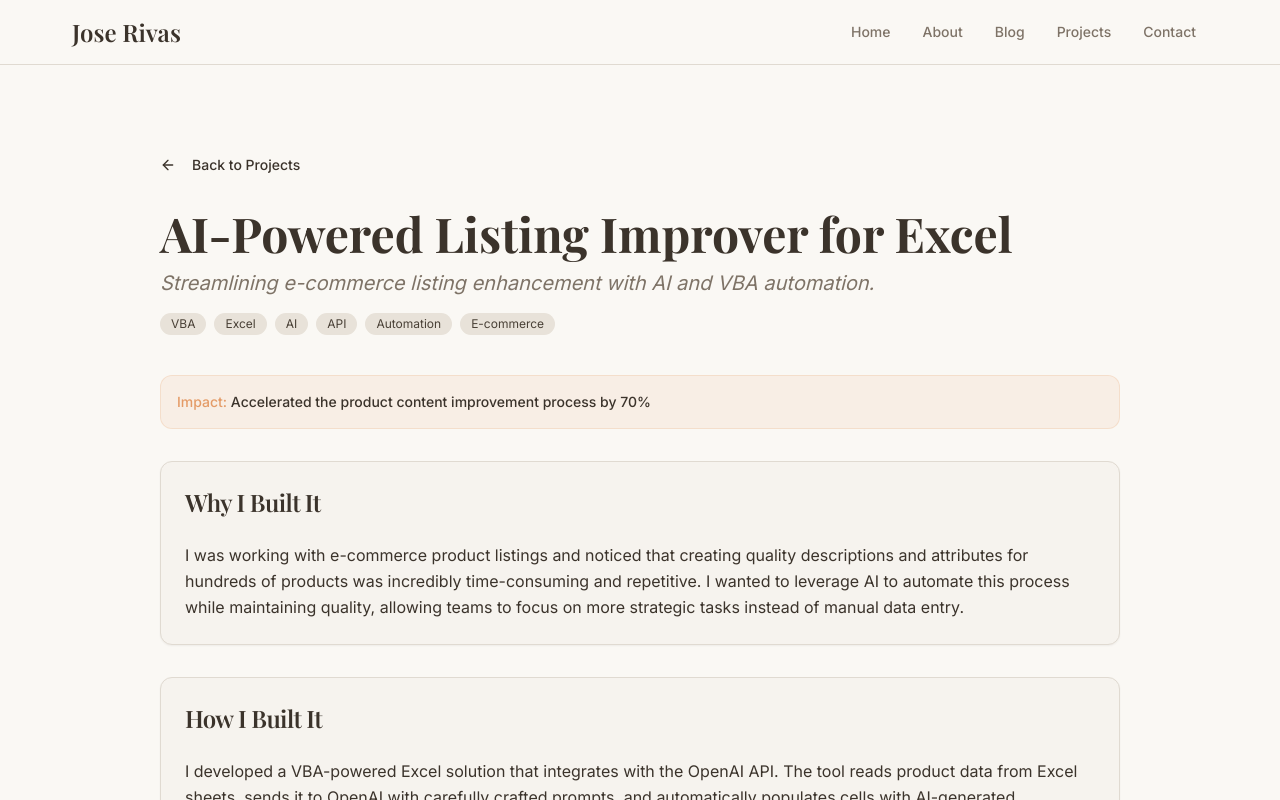
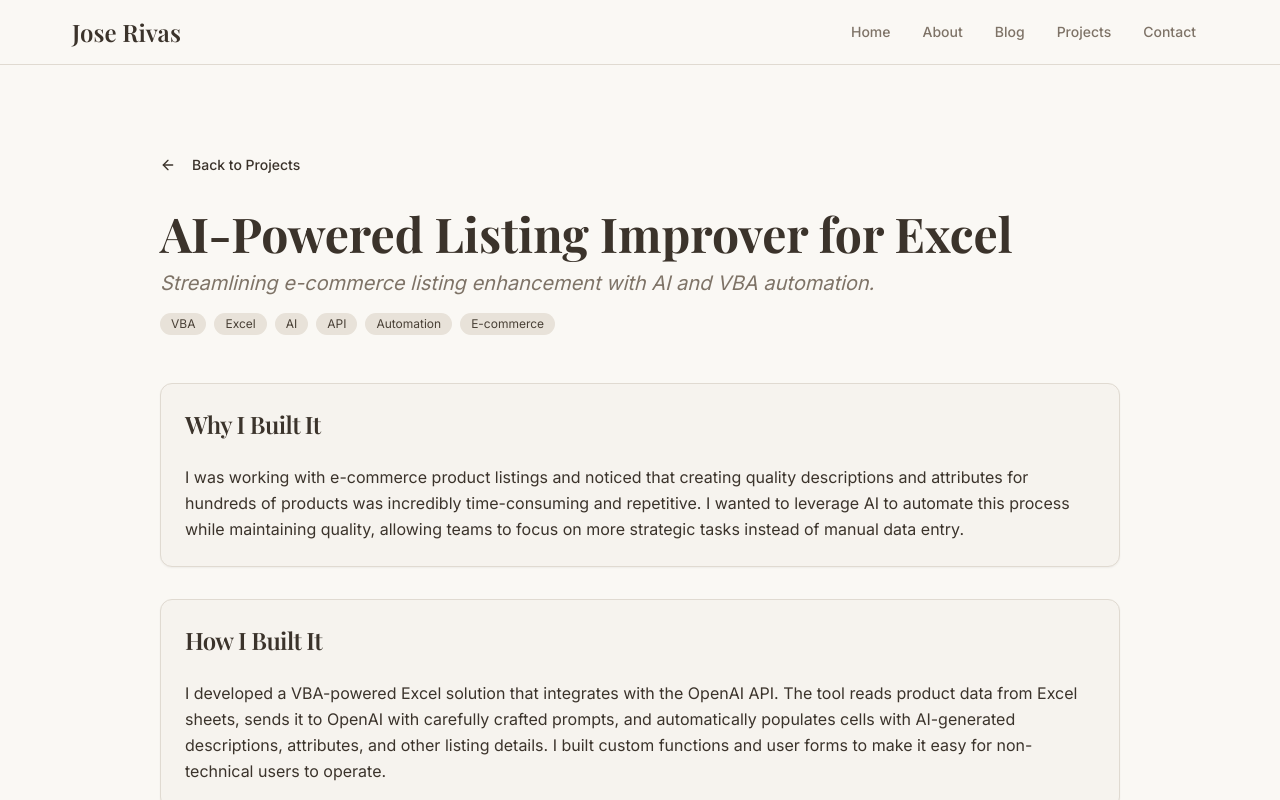
Before and after one commit to joserrivase/jose-rivas-website, a React (Vite) app: page /projects/ai-listing-improver in a window 1280 px wide. Shown: the top 800 px of the page. Built offline with nearby package versions, Linux system fonts and the light colour scheme; the HTML template or start-up script is replaced by a standard one.

Commit message:
Remove impact section from projects

```diff
--- a/src/pages/ProjectDetail.tsx
+++ b/src/pages/ProjectDetail.tsx
@@ -100,12 +100,6 @@ const ProjectDetail = () => {
             </Button>
           )}
         </div>
-
-        <div className="p-4 bg-accent/10 rounded-lg border border-accent/20 mb-8">
-          <p className="text-sm font-medium text-foreground">
-            <span className="text-accent">Impact:</span> {project.impact}
-          </p>
-        </div>
       </div>
 
       {/* Content Sections */}
```
